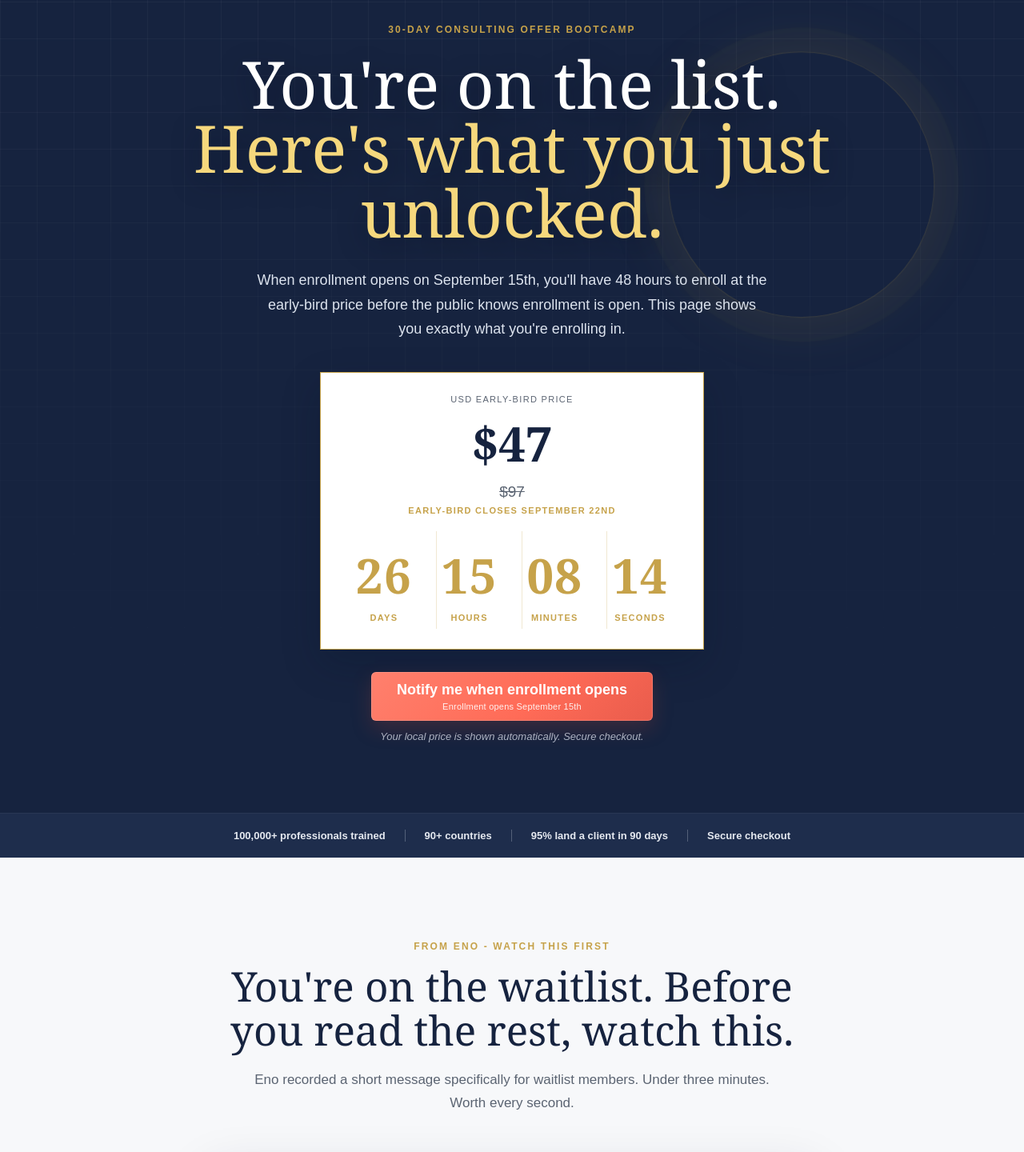
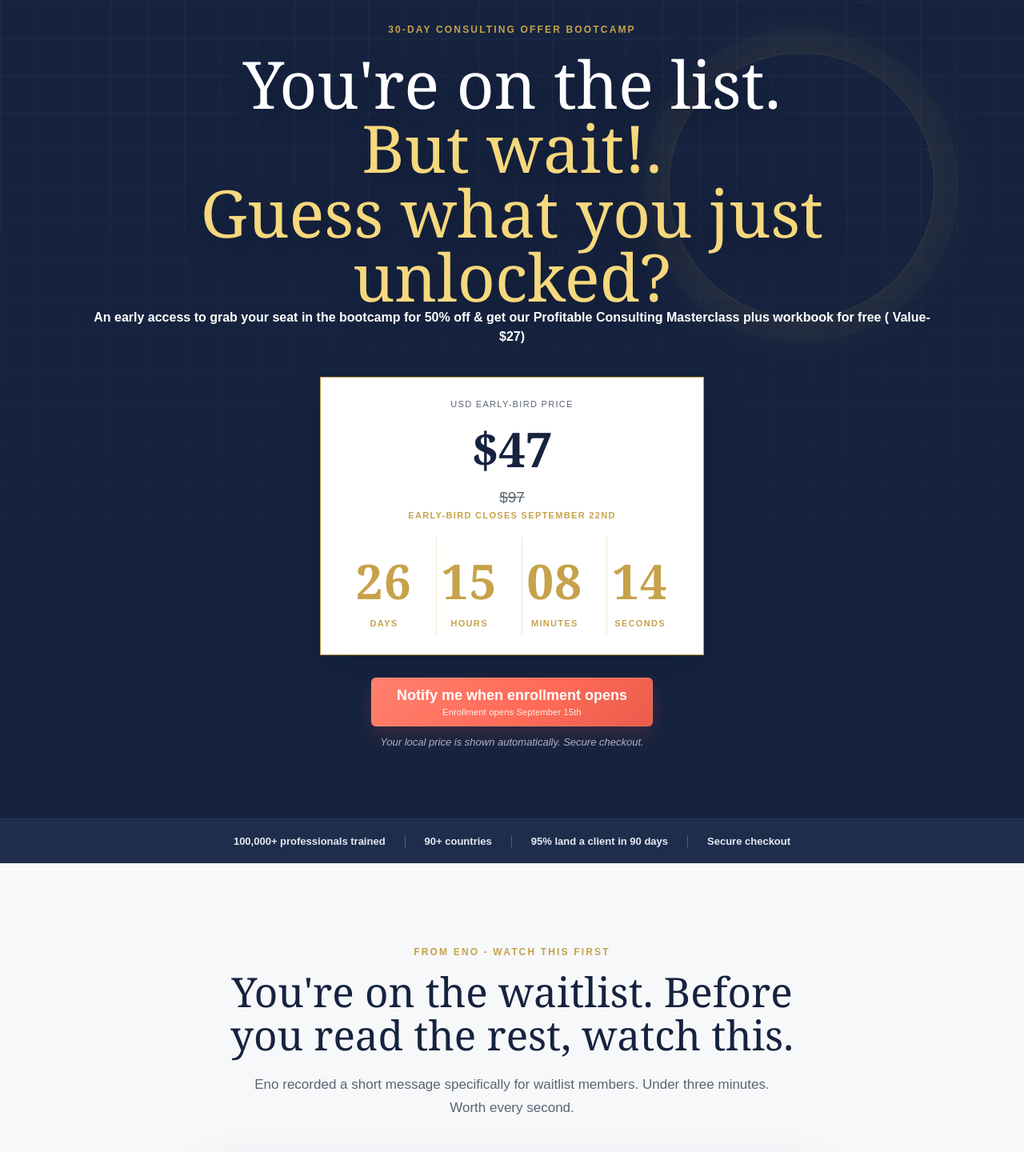
Before and after one commit to enyconsulting-dev/bootcamp, a Next.js app in the folder frontend/: page /enroll in a window 1280 px wide. Shown: the part 180-1620 px from the top of the page at 80% size. Built offline with nearby package versions, Linux system fonts and the light colour scheme; no server answers.

Commit message:
Text modif /enrollment

```diff
--- a/frontend/src/app/EnrollmentSalesPage.tsx
+++ b/frontend/src/app/EnrollmentSalesPage.tsx
@@ -78,9 +78,16 @@ export default function EnrollmentSalesPage() {
   const regularPrice = currency === "NGN" ? "NGN 53,750" : "$97";
   return <main className="sales-page">
     <div className="sales-banner">You&apos;re on the waitlist. Here&apos;s your early look - enrollment opens September 15th. Early-bird: {earlyPrice} - closes September 22nd.</div>
-    <section className="sales-hero"><div className="sales-hero-inner"><p className="sales-eyebrow">Waitlist members only <i /> Early-bird access <i /> Enrollment opens September 15th</p><p className="sales-kicker">30-Day Consulting Offer Bootcamp</p><h1>You&apos;re on the list.<br /><em>Here&apos;s what you just unlocked.</em></h1><p className="sales-lede">When enrollment opens on September 15th, you&apos;ll have 48 hours to enroll at the early-bird price before the public knows enrollment is open. This page shows you exactly what you&apos;re enrolling in.</p><div className="sales-price-card"><span>{label} early-bird price</span><strong>{earlyPrice}</strong><del>{regularPrice}</del><small>Early-bird closes September 22nd</small><Countdown /></div><EnrollmentButton currency={currency} /><p className="sales-microcopy">Your local price is shown automatically. Secure checkout.</p></div><div className="trust-strip sales-trust"><span>100,000+ professionals trained</span><span>90+ countries</span><span>95% land a client in 90 days</span><span>Secure checkout</span></div></section>
+    <section className="sales-hero"><div className="sales-hero-inner"><p className="sales-eyebrow">Waitlist members only <i /> Early-bird access <i /> Enrollment opens September 15th</p><p className="sales-kicker">30-Day Consulting Offer Bootcamp</p><h1>You&apos;re on the list.<br /><em>But wait!.<p>Guess what you just unlocked?</p></em></h1>
+    <section className="" aria-setsize={600}><b><p>An early access to grab your seat in the bootcamp for 50% off & get our Profitable Consulting Masterclass plus workbook for free ( Value- $27)</p></b></section>
 
-    <section className="sales-section sales-video"><div className="sales-heading"><p className="sales-label">From Eno - watch this first</p><h2>You&apos;re on the waitlist. Before you read the rest, watch this.</h2><p>Eno recorded a short message specifically for waitlist members. Under three minutes. Worth every second.</p></div><div className="video-placeholder" role="img" aria-label="Welcome video placeholder"><div className="play-button">Play</div><p>Eno&apos;s welcome video</p><small>The video will be connected before launch.</small></div><p className="sales-caption">Watch before you read anything else. It changes how you see what you already have.</p></section>
+
+
+
+
+    <div className="sales-price-card"><span>{label} early-bird price</span><strong>{earlyPrice}</strong><del>{regularPrice}</del><small>Early-bird closes September 22nd</small><Countdown /></div><EnrollmentButton currency={currency} /><p className="sales-microcopy">Your local price is shown automatically. Secure checkout.</p></div><div className="trust-strip sales-trust"><span>100,000+ professionals trained</span><span>90+ countries</span><span>95% land a client in 90 days</span><span>Secure checkout</span></div></section>
+
+    <section className="sales-section sales-video"><div className="sales-heading"><p className="sales-label">From Eno - watch this first</p><h2>You&apos;re on the waitlist. Before you read the rest, watch this.</h2><p>Eno recorded a short message specifically for waitlist members. Under three minutes. Worth every second.</p></div><div className="video-placeholder" role="img" aria-label="Welcome video placeholder"><div className="play-button">Play</div><p>Eno&apos;s welcome video</p><small>The video will be connected before launch.</small></div><p className="sales-caption">Watch before you read anything else. It changes how you see what you already have.</p><p className="">When enrollment opens on September 15th, you&apos;ll have 48 hours to enroll at the early-bird price before the public knows enrollment is open. This page shows you exactly what you&apos;re enrolling in.</p></section>
 
     <section className="sales-section sales-problem"><div className="sales-heading left"><p className="sales-label dark">The real problem</p><h2>You&apos;re the go-to expert. So why are less-experienced people landing the clients?</h2></div><div className="sales-prose"><p>Someone in your network - less experienced, less qualified, with a fraction of your track record - just announced a new consulting client. And you are still giving the same advice for free.</p><p>They are not smarter. They packaged what they know into an offer. That is the entire gap.</p><ul>{["Trapped in a salary - your employer captures a fraction of the value you create", "Given away for free - conversations that feel like consulting but never convert", "Hidden in your head - because no one showed you how to price what you know"].map((item) => <li key={item}>{item}</li>)}</ul><p className="sales-pivot">This is a packaging problem. And it is 100% fixable in 30 days.</p></div><EnrollmentButton currency={currency} className="cta coral-dark" /></section>
 
```
